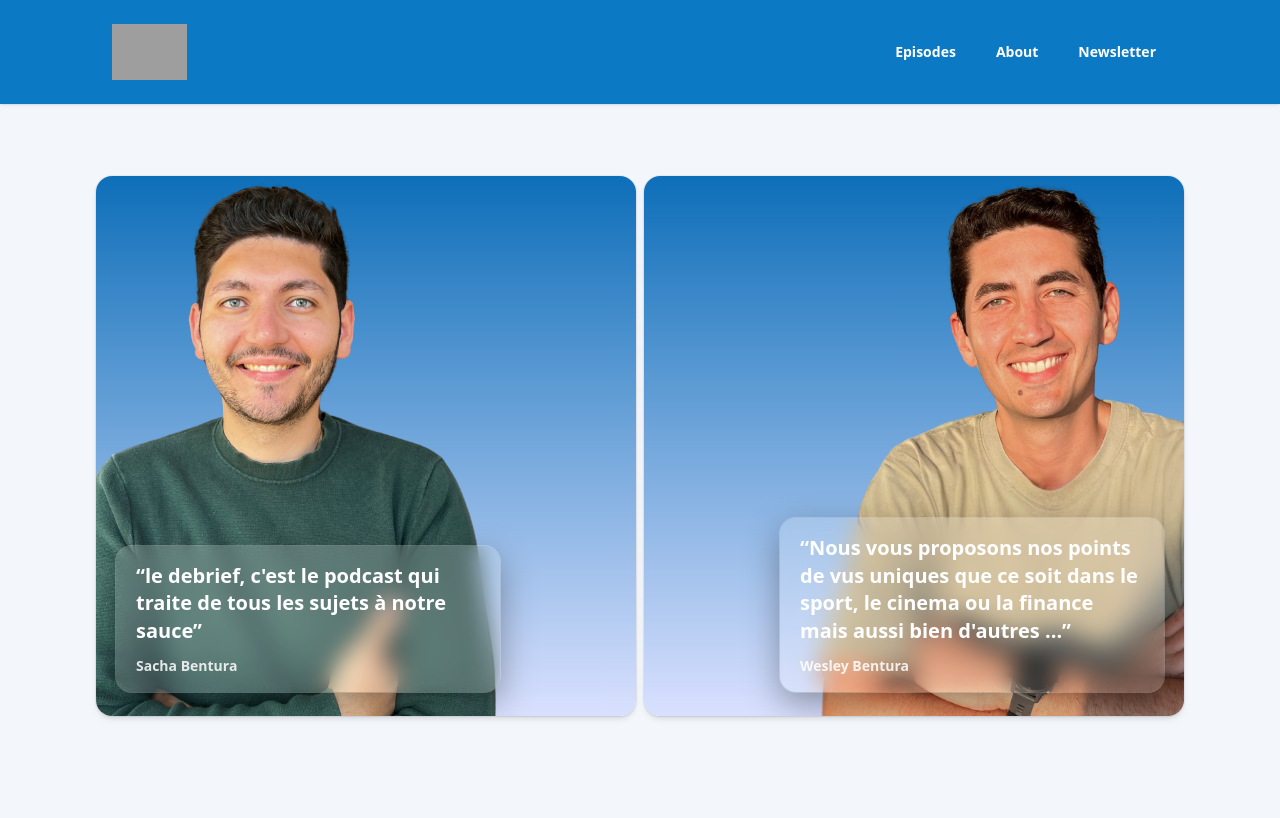
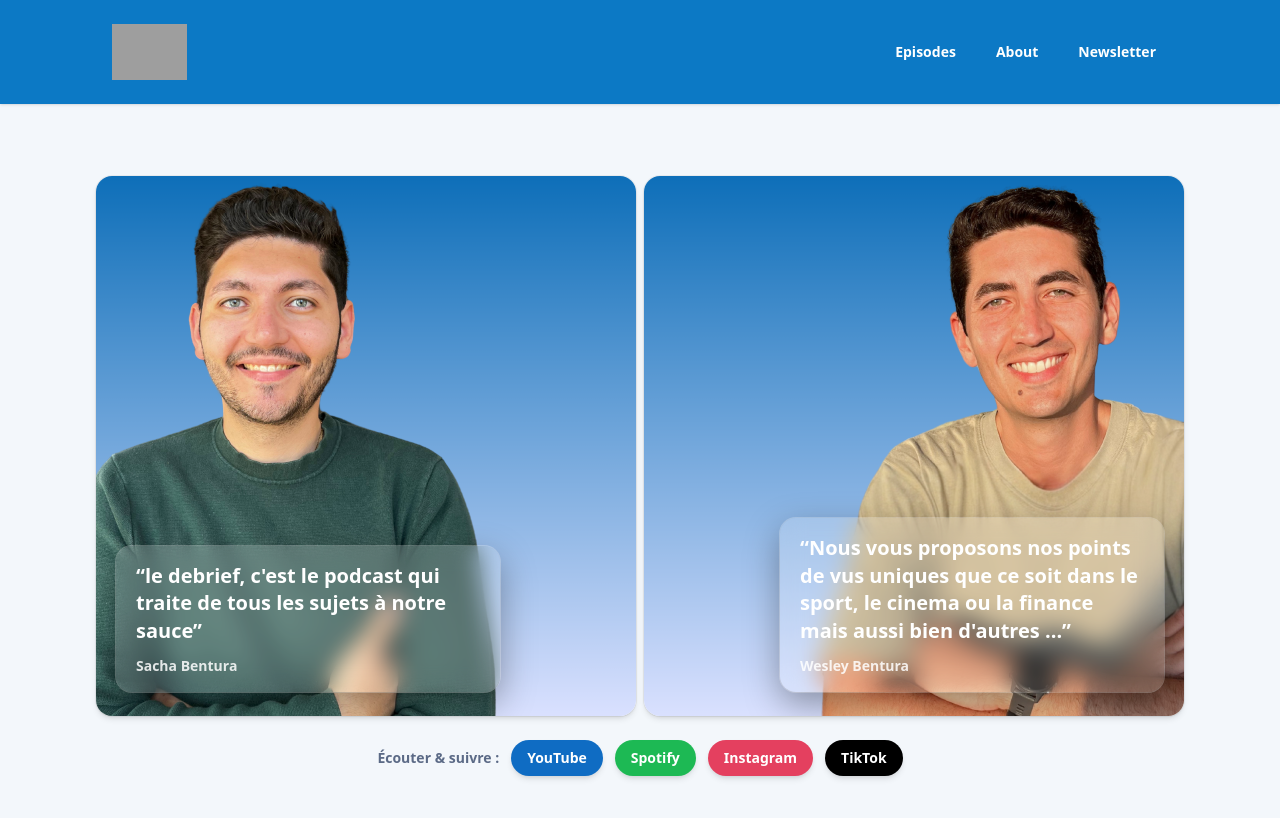
Before and after one commit to wesleybentura13/website_ledebrief, a Next.js app: page / in a window 1280 px wide. Shown: the top 818 px of the page. Built offline with nearby package versions, Linux system fonts and the light colour scheme; grey boxes are pictures that could not be loaded.

Commit message:
Add social follow row below photos

```diff
--- a/src/app/page.tsx
+++ b/src/app/page.tsx
@@ -75,6 +75,42 @@ export default function Home() {
               </div>
             </div>
           </div>
+
+          <div className="mt-4 flex flex-wrap items-center gap-3 text-sm font-semibold text-foreground sm:justify-center">
+            <span className="text-muted">Écouter & suivre :</span>
+            <a
+              className="rounded-full bg-brand px-4 py-2 text-white shadow-md transition hover:bg-brand-secondary"
+              href="https://www.youtube.com/@ledebrief_podcast"
+              target="_blank"
+              rel="noreferrer"
+            >
+              YouTube
+            </a>
+            <a
+              className="rounded-full bg-[#1DB954] px-4 py-2 text-white shadow-md transition hover:brightness-95"
+              href="https://open.spotify.com/show/2MA341D762SdA7azTQYdxw?si=8b89694c282348b0"
+              target="_blank"
+              rel="noreferrer"
+            >
+              Spotify
+            </a>
+            <a
+              className="rounded-full bg-[#E4405F] px-4 py-2 text-white shadow-md transition hover:brightness-95"
+              href="https://www.instagram.com/ledebrief_podcast/"
+              target="_blank"
+              rel="noreferrer"
+            >
+              Instagram
+            </a>
+            <a
+              className="rounded-full bg-black px-4 py-2 text-white shadow-md transition hover:brightness-110"
+              href="https://www.tiktok.com/@ledebrief_podcast"
+              target="_blank"
+              rel="noreferrer"
+            >
+              TikTok
+            </a>
+          </div>
         </section>
       </div>
     </div>
```
